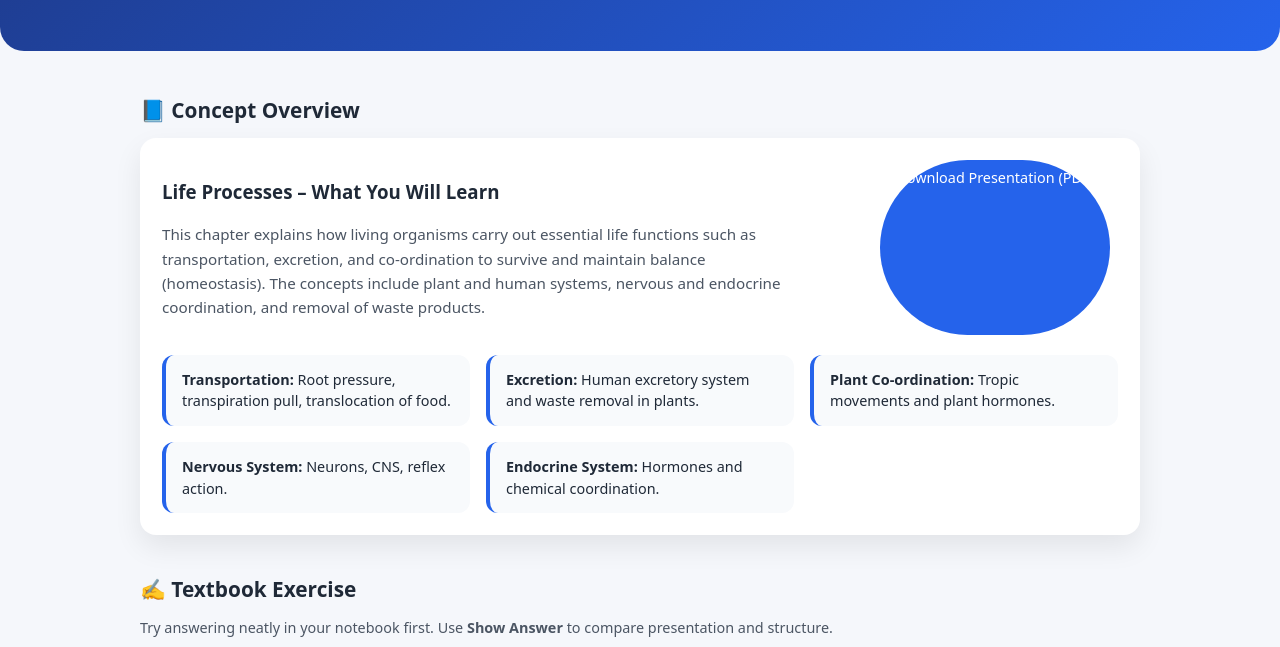
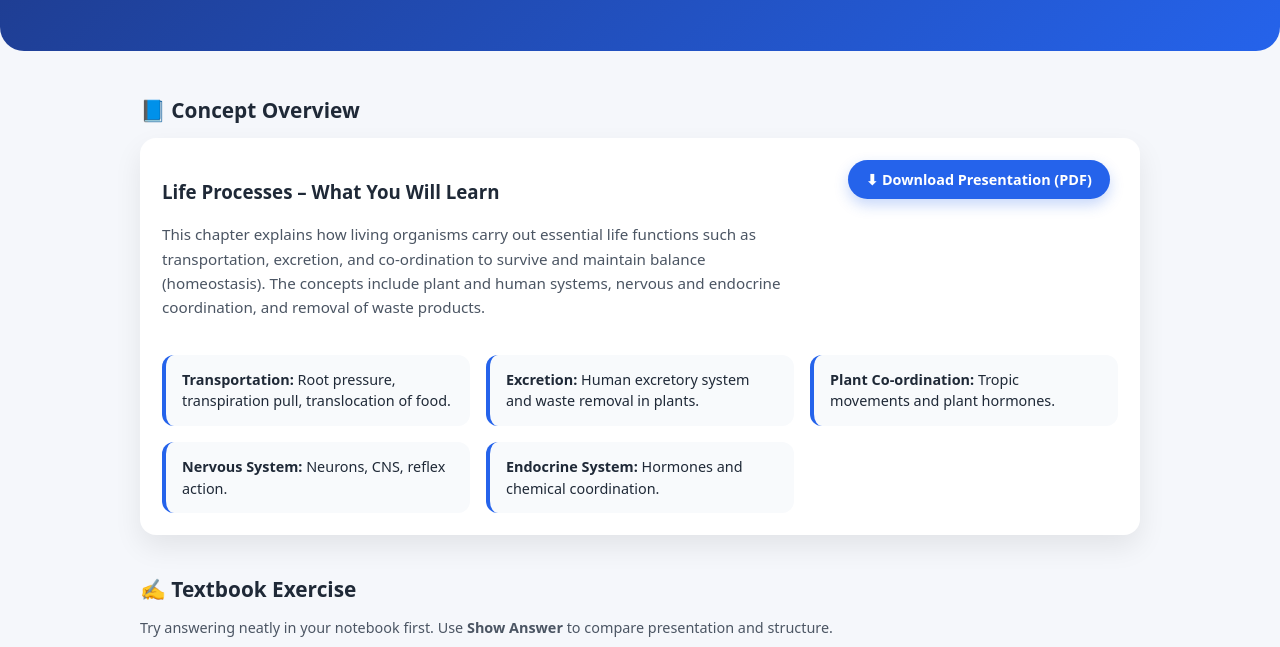
Before and after one commit to rajgopalvTFI/LifeProcesses, a plain HTML site: page index.html in a window 1280 px wide. Shown: the part 147-794 px from the top of the page. Drawn offline with Linux system fonts and the light colour scheme.

Commit message:
Update index.html

```diff
--- a/index.html
+++ b/index.html
@@ -118,7 +118,29 @@
       font-size: 0.9rem;
       line-height: 1.5;
     }
+    /* ===== Fix PDF button visibility on desktop ===== */
+.overview-action {
+  flex-shrink: 0;
+  display: flex;
+  align-items: flex-start;
+}
 
+.download-btn {
+  font-weight: 600;
+  padding: 10px 18px;
+  box-shadow: 0 6px 14px rgba(37,99,235,0.25);
+}
+
+/* Desktop-specific improvement */
+@media (min-width: 768px) {
+  .overview-top {
+    align-items: flex-start;
+  }
+
+  .overview-action {
+    margin-left: auto;
+  }
+}
     /* ===== Q&A ===== */
     .qa-item {
       background: #ffffff;
@@ -219,11 +241,13 @@
           </p>
         </div>
 
-        <a class="btn"
-           href="https://raw.githubusercontent.com/rajgopalvTFI/LifeProcesses/main/Life%20Processes.pdf"
-           target="_blank">
-          Download Presentation (PDF)
+        <div class="overview-action">
+        <a class="btn download-btn"
+         href="https://raw.githubusercontent.com/iamvrajgopal/LifeProcesses/main/Life%20Processes.pdf"
+         target="_blank">
+        ⬇ Download Presentation (PDF)
         </a>
+        </div>
       </div>
 
       <div class="overview-grid">
```
